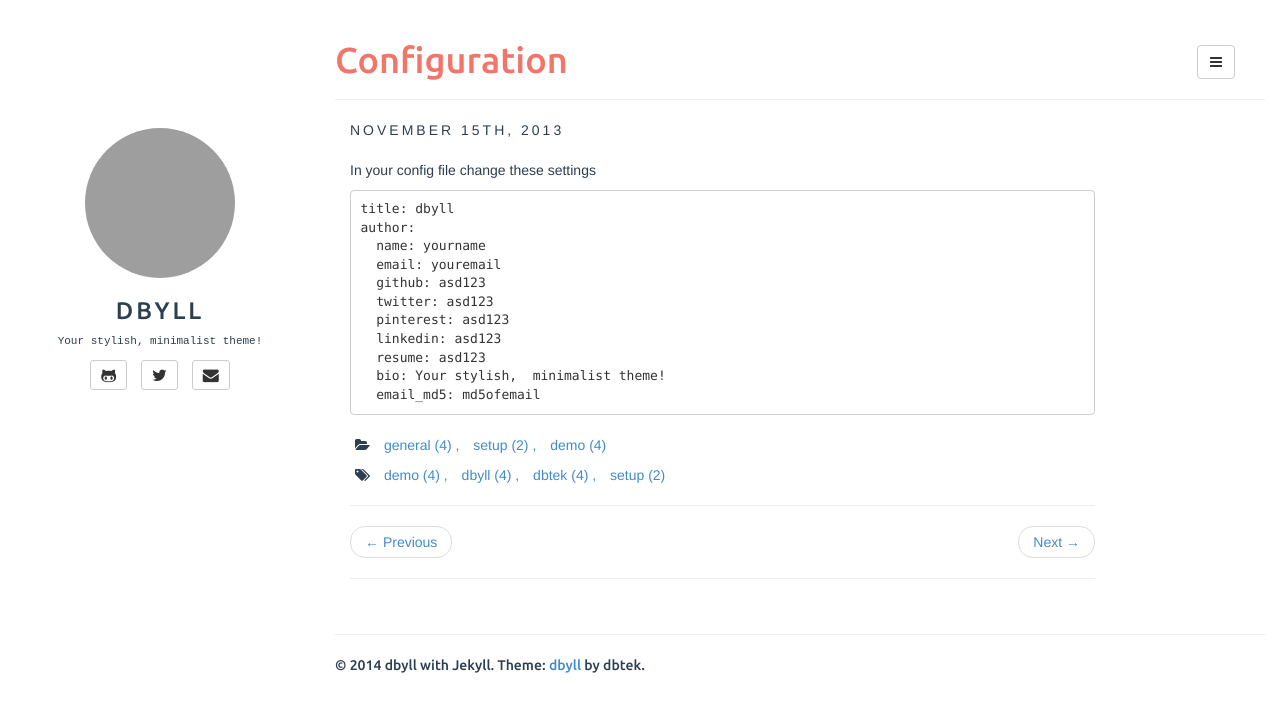
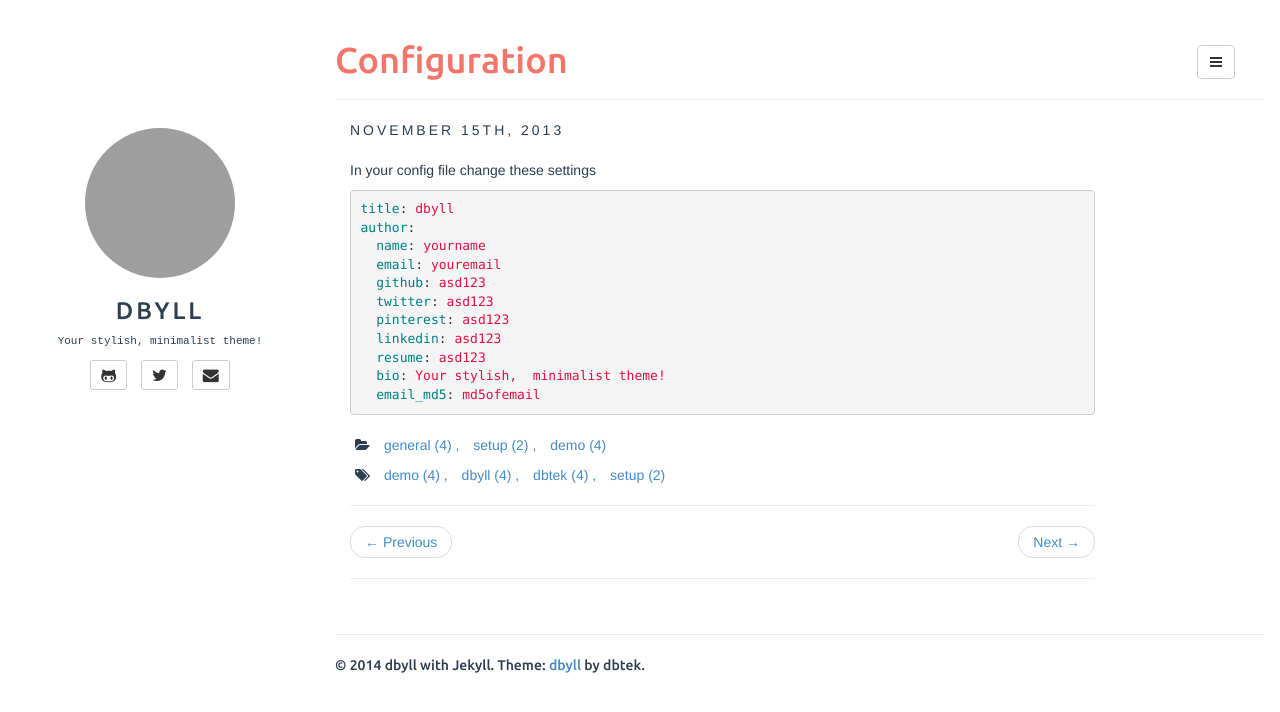
Before and after one commit to dbtek/dbyll, a Jekyll site: the page built from _posts/2013-11-15-configuration.md, in a window 1280 px wide. Shown: the top 712 px of the page. Built offline with Jekyll 4.4.1, drawn with Linux system fonts in a browser that asks for light colours; grey boxes are pictures that could not be loaded.

Commit message:
code highlight fix.

````diff
--- a/_config.yml
+++ b/_config.yml
@@ -22,4 +22,4 @@ rss_path: feed.xml
 categories_path: categories.html
 tags_path: tags.html
 
-BASE_PATH:
+BASE_PATH: http://dbtek.github.io/dbyll
--- a/_posts/2013-11-15-configuration.md
+++ b/_posts/2013-11-15-configuration.md
@@ -7,7 +7,8 @@ fullview: true
 ---
 
 In your config file change these settings
-```
+
+{% highlight yaml %}
 title: dbyll
 author:
   name: yourname
@@ -19,4 +20,4 @@ author:
   resume: asd123
   bio: Your stylish,  minimalist theme!
   email_md5: md5ofemail
-```
+{% endhighlight %}
````
